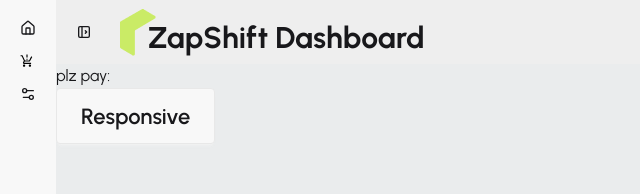
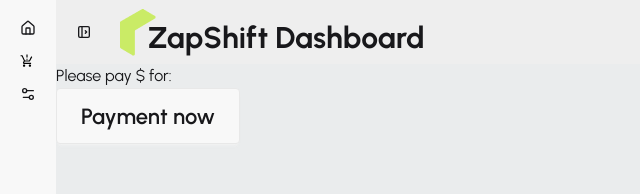
Before and after one commit to Protap55/my-zap-client, a React (Vite) app: page /dashboard/payment/1 in a window 1280 px wide. Shown: the top 194 px of the page, without its empty margins (0-640 px from the left). Built offline with nearby package versions, Linux system fonts and the light colour scheme; no server answers; sample sign-in values are in the browser's storage.

Commit message:
update pacel ui

```diff
--- a/src/pages/Dashboard/Payment/Payment.jsx
+++ b/src/pages/Dashboard/Payment/Payment.jsx
@@ -14,6 +14,18 @@
     },
   });
 
+  const handlePayment = async () => {
+    const paymentInfo = {
+      cost: parcel.cost,
+      parcelName: parcel.parcelName,
+      senderEmail: parcel.senderEmail,
+      parcelId: parcel._id,
+    };
+    const res = await axiosSecure.post("/create-checkout-session", paymentInfo);
+    console.log("handlepayment", res.data);
+    window.location.href = res.data.url;
+  };
+
   if (isLoading) {
     return (
       <div>
@@ -28,9 +40,14 @@
 
   return (
     <div>
-      <h1>plz pay: {parcel.parcelName} </h1>
-      <button className="btn btn-xs sm:btn-sm md:btn-md lg:btn-lg xl:btn-xl">
-        Responsive
+      <h1>
+        Please pay ${parcel.cost} for: {parcel.parcelName}
+      </h1>
+      <button
+        onClick={handlePayment}
+        className="btn btn-xs sm:btn-sm md:btn-md lg:btn-lg xl:btn-xl"
+      >
+        Payment now
       </button>
     </div>
   );
--- /dev/null
+++ b/src/pages/Dashboard/Payment/PaymentCancelled.jsx
@@ -0,0 +1,17 @@
+import React from "react";
+import { Link } from "react-router";
+
+const PaymentCancelled = () => {
+  return (
+    <div>
+      <h1>Payment cancelled. Please try again</h1>
+      <Link to="dashboard/my-parcels">
+        <button className="btn btn-outline btn-blue text-black">
+          Try again
+        </button>
+      </Link>
+    </div>
+  );
+};
+
+export default PaymentCancelled;
--- /dev/null
+++ b/src/pages/Dashboard/Payment/PaymentSuccess.jsx
@@ -0,0 +1,29 @@
+import React, { useEffect } from "react";
+import { useSearchParams } from "react-router";
+import useAxiosSecure from "../../../hooks/useAxiosSecure";
+
+const PaymentSuccess = () => {
+  const [searchParams] = useSearchParams();
+  const sessionId = searchParams.get("session_id");
+
+  const axiosSecure = useAxiosSecure();
+  console.log("session", sessionId);
+
+  useEffect(() => {
+    if (sessionId) {
+      axiosSecure
+        .patch(`/payment-success?session_id${sessionId}`)
+        .then((res) => {
+          console.log("patch fort", res.data);
+        });
+    }
+  }, [sessionId, axiosSecure]);
+
+  return (
+    <div>
+      <h1>Paument done.</h1>
+    </div>
+  );
+};
+
+export default PaymentSuccess;
--- a/src/pages/SendParcel/SendParcel.jsx
+++ b/src/pages/SendParcel/SendParcel.jsx
@@ -7,7 +7,6 @@
 
 const SendParcel = () => {
   const serviceCenters = useLoaderData();
-
   const centersdublicate = serviceCenters.map((center) => center.region);
 
   const centers = new Set(centersdublicate);
@@ -32,6 +31,8 @@
   const districts = serviceCenters.filter(
     (item) => item.region === senderRegion,
   );
+
+  console.log("first", districts);
 
   const detectDistricts = districts.map((item) => item.district);
 
--- a/src/routes/router.jsx
+++ b/src/routes/router.jsx
@@ -5,7 +5,6 @@
 import AuthLayout from "../layout/AuthLayout";
 import Login from "../pages/Auth/Login/Login";
 import Register from "../pages/Auth/Register/Register";
-
 import { createBrowserRouter } from "react-router";
 import Rider from "../pages/Rider/Rider";
 import ForgatePassword from "../pages/Auth/ForgatePassword/ForgatePassword";
@@ -13,6 +12,8 @@
 import DashBoardLayout from "../layout/DashBoardLayout";
 import MyParcels from "../pages/Dashboard/MyParcels/MyParcels";
 import Payment from "../pages/Dashboard/Payment/Payment";
+import PaymentCancelled from "../pages/Dashboard/Payment/PaymentCancelled";
+import PaymentSuccess from "../pages/Dashboard/Payment/paymentSuccess";
 
 export const router = createBrowserRouter([
   {
@@ -82,6 +83,14 @@
         path: "payment/:parcelId",
         element: <Payment></Payment>,
       },
+      {
+        path: "payment-success",
+        Component: PaymentSuccess,
+      },
+      {
+        path: "payment-cancelled",
+        Component: PaymentCancelled,
+      },
     ],
   },
 ]);
```
